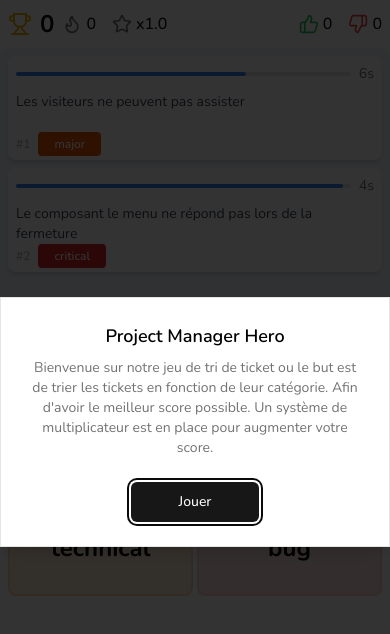
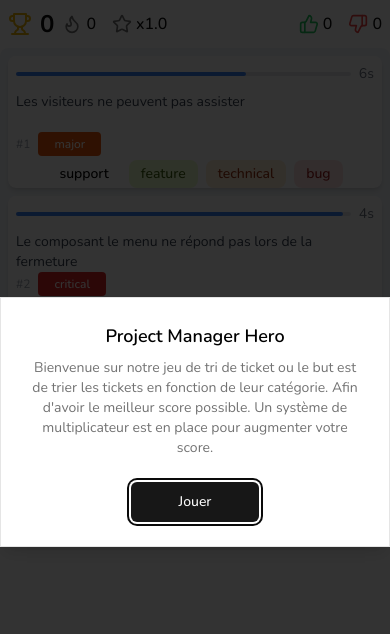
Before and after one commit to quentinhnrt/project-manager-hero, a Next.js app: page / in a window 390 px wide. Shown: the top 634 px of the page. Built offline with nearby package versions, Linux system fonts and the light colour scheme.

Commit message:
feature(ticket): update responsive and add buttons

```diff
--- a/src/app/page.tsx
+++ b/src/app/page.tsx
@@ -3,27 +3,22 @@
 import { CategoryCard } from '@/components/category-card'
 import ScoreBoard from '@/components/score-board'
 import TicketComponent from '@/components/ticket'
-import { Category, Ticket } from '@/lib/tickets'
-import { useTicketsContext } from '@/providers/TicketsProviders'
 import {
   AlertDialog,
-  AlertDialogAction,
   AlertDialogCancel,
   AlertDialogContent,
   AlertDialogDescription,
   AlertDialogFooter,
   AlertDialogHeader,
   AlertDialogTitle,
-  AlertDialogTrigger,
-} from "@/components/ui/alert-dialog"
+} from '@/components/ui/alert-dialog'
+import { Category, Ticket } from '@/lib/tickets'
+import { useTicketsContext } from '@/providers/TicketsProviders'
 import React from 'react'
 
 export default function Home() {
-  const {
-    pendingTickets,
-    setTicketToLost,
-    setTicketToProcessed,
-  } = useTicketsContext()
+  const { pendingTickets, setTicketToLost, setTicketToProcessed } =
+    useTicketsContext()
 
   const handleDragStart = (e: React.DragEvent, category: Category) => {
     e.dataTransfer.setData('category', category)
@@ -57,7 +52,10 @@ export default function Home() {
           <AlertDialogHeader>
             <AlertDialogTitle>Project Manager Hero</AlertDialogTitle>
             <AlertDialogDescription>
-            Bienvenue sur notre jeu de tri de ticket ou le but est de trier les tickets en fonction de leur catégorie. Afin d'avoir le meilleur score possible. Un système de multiplicateur est en place pour augmenter votre score.
+              Bienvenue sur notre jeu de tri de ticket ou le but est de trier
+              les tickets en fonction de leur catégorie. Afin d'avoir le
+              meilleur score possible. Un système de multiplicateur est en place
+              pour augmenter votre score.
             </AlertDialogDescription>
           </AlertDialogHeader>
           <AlertDialogFooter>
@@ -66,9 +64,11 @@ export default function Home() {
         </AlertDialogContent>
       </AlertDialog>
       <ScoreBoard />
-      <div className="grid grid-rows-3 gap-2 max-h-[360px] overflow-hidden items-center w-full bg-slate-100 p-2 lg:p-4 rounded-lg lg:max-h-none lg:overflow-auto lg:grid-cols-4 lg:grid-rows-4 lg:gap-4 ">
+      <div className="grid grid-rows-3 gap-2 overflow-hidden items-center w-full bg-slate-100 p-2 lg:p-4 rounded-lg lg:max-h-none lg:overflow-auto lg:grid-cols-4 lg:grid-rows-4 lg:gap-4 ">
         {pendingTickets.length === 0 ? (
-          <p className='text-lg font-bold'>Il n&apos;y a plus de ticket à traiter</p>
+          <p className="text-lg font-bold">
+            Il n&apos;y a plus de ticket à traiter
+          </p>
         ) : (
           pendingTickets.map((ticket: Ticket) => (
             <TicketComponent
@@ -80,7 +80,7 @@ export default function Home() {
         )}
       </div>
 
-      <div className="gap-1 px-2 md:px-0 grid grid-rows-2 grid-cols-2 lg:grid-cols-4 lg:grid-rows-1 lg:gap-4 w-full lg:min-h-72">
+      <div className="hidden lg:grid lg:grid-cols-4 lg:gap-4 w-full lg:min-h-72">
         {['support', 'feature', 'technical', 'bug'].map((category) => (
           <CategoryCard
             key={category}
--- a/src/components/ticket.tsx
+++ b/src/components/ticket.tsx
@@ -9,6 +9,7 @@ interface TicketProps extends Ticket {
 }
 
 export default function TicketComponent({ ...ticket }: TicketProps) {
+  const { setTicketToLost, setTicketToProcessed } = useTicketsContext()
   const [isBlur, setIsBlur] = useState(true)
   const [isTimerStarted, setIsTimerStarted] = useState(false)
   const isExpiring = useRef(false)
@@ -49,6 +50,16 @@ export default function TicketComponent({ ...ticket }: TicketProps) {
     return () => clearInterval(timer)
   }, [isTimerStarted, setTicketToExpired, ticket])
 
+  const handleCategoryClick = (category: Category) => {
+    if (!isBlur) {
+      if (ticket.category === category) {
+        setTicketToProcessed(ticket)
+      } else {
+        setTicketToLost(ticket, category)
+      }
+    }
+  }
+
   const getPriorityColor = () => {
     switch (ticket.priority) {
       case 'critical':
@@ -66,7 +77,16 @@ export default function TicketComponent({ ...ticket }: TicketProps) {
 
   return (
     <div
-      className="w-full h-full bg-white rounded-lg overflow-hidden shadow-md hover:shadow-lg transition-all"
+      className={`w-full h-full bg-white rounded-lg overflow-hidden shadow-md hover:shadow-lg transition-all ${
+        isBlur ? 'cursor-pointer' : 'cursor-move'
+      }`}
+      style={{
+        filter: isBlur ? 'blur(5px)' : 'none',
+        transition: 'filter 0.3s ease-out',
+      }}
+    >
+      <div
+        className={`w-full flex flex-col h-full bg-white rounded-lg overflow-hidden shadow-md hover:shadow-lg transition-all ${isBlur ? 'cursor-pointer' : 'cursor-move'}`}
         style={{
           filter: isBlur ? 'blur(5px)' : 'none',
           transition: 'filter 0.3s ease-out',
@@ -141,7 +161,8 @@ export default function TicketComponent({ ...ticket }: TicketProps) {
                 ]
                 const color = colors[Math.floor(Math.random() * colors.length)]
                 const sizes = ['small-spark', 'medium-spark', 'large-spark']
-              const sparkSize = sizes[Math.floor(Math.random() * sizes.length)]
+                const sparkSize =
+                  sizes[Math.floor(Math.random() * sizes.length)]
 
                 return (
                   <div
@@ -167,7 +188,9 @@ export default function TicketComponent({ ...ticket }: TicketProps) {
             <div className="h-1 bg-gray-200 rounded-full w-full">
               <div
                 className="h-full bg-blue-500 rounded-full transition-all duration-1000"
-              style={{ width: `${(timeLeft / ticket.timeToProcess) * 100}%` }}
+                style={{
+                  width: `${(timeLeft / ticket.timeToProcess) * 100}%`,
+                }}
               />
             </div>
             <span className="text-sm text-gray-500 ml-2">{timeLeft}s</span>
@@ -184,6 +207,29 @@ export default function TicketComponent({ ...ticket }: TicketProps) {
             </span>
           </div>
         </div>
+        <div className="lg:hidden flex flex-wrap gap-2 justify-center">
+          {['support', 'feature', 'technical', 'bug'].map((category) => (
+            <button
+              key={category}
+              onClick={() => handleCategoryClick(category as Category)}
+              className={`px-3 py-1 rounded-lg text-sm font-medium transition-colors ${
+                isBlur ? 'opacity-50 cursor-not-allowed' : ''
+              } ${
+                category === 'support'
+                  ? 'bg-mint-100 text-mint-800 hover:bg-mint-200'
+                  : category === 'feature'
+                    ? 'bg-lime-100 text-lime-800 hover:bg-lime-200'
+                    : category === 'technical'
+                      ? 'bg-orange-100 text-orange-800 hover:bg-orange-200'
+                      : 'bg-red-100 text-red-800 hover:bg-red-200'
+              }`}
+              disabled={isBlur}
+            >
+              {category}
+            </button>
+          ))}
+        </div>
+      </div>
     </div>
   )
 }
```
Lines whose indentation alone changed are shown as unchanged.
